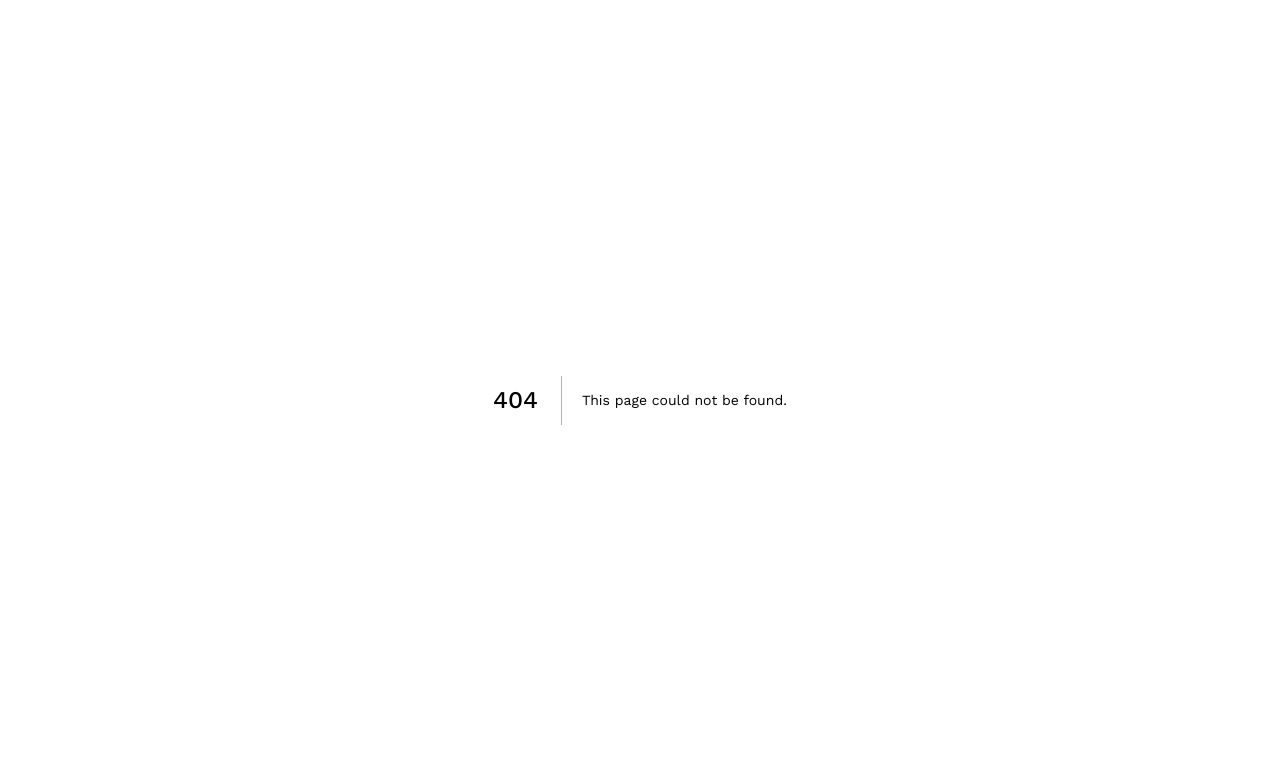
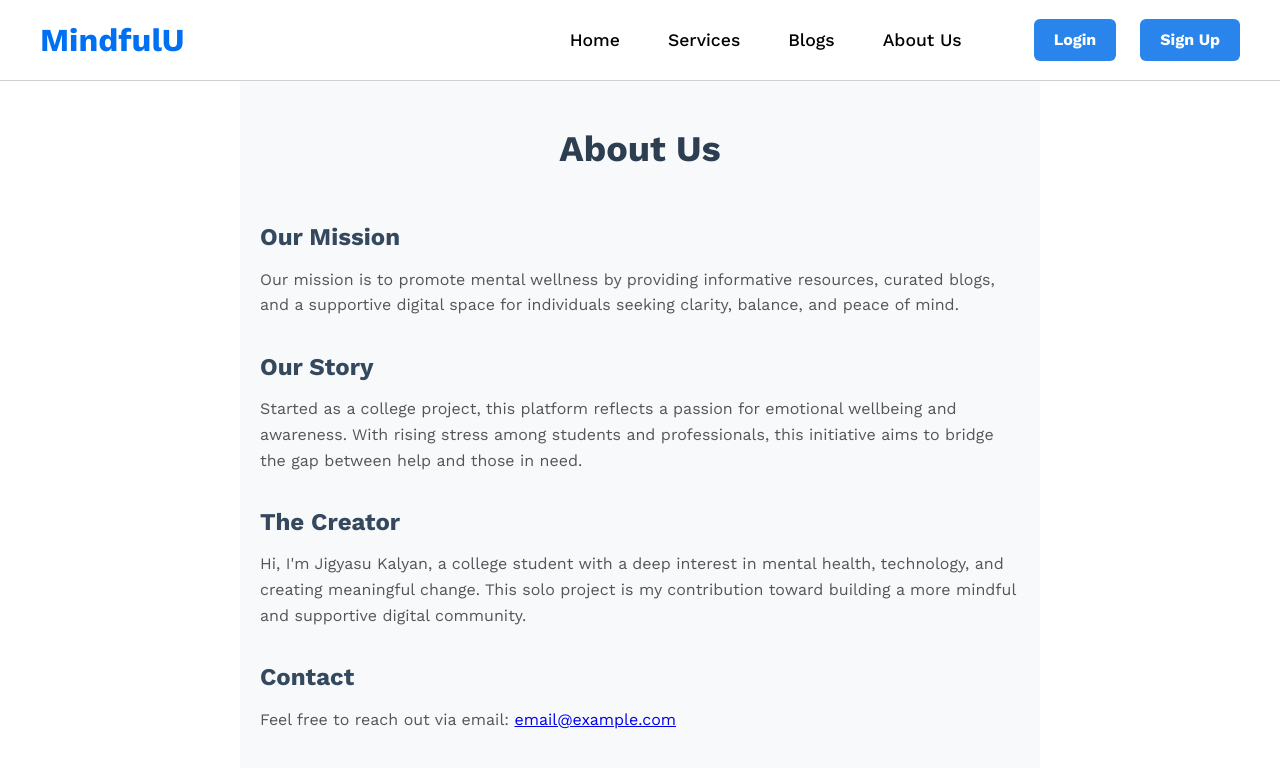
Before and after one commit to jigyasu-kalyan/capstone-sem-2, a Next.js app: page /AboutUs in a window 1280 px wide. Before the commit this address had no page. Shown: the top 768 px of the page. Built offline with nearby package versions, Linux system fonts and the light colour scheme.

Commit message:
About Page Completed

```diff
--- /dev/null
+++ b/app/AboutUs/AboutUs.module.css
@@ -0,0 +1,29 @@
+.aboutContainer {
+  max-width: 800px;
+  margin: 0 auto;
+  padding: 40px 20px;
+  background-color: #f8f9fa;
+  line-height: 1.6;
+}
+
+.heading {
+  font-size: 36px;
+  text-align: center;
+  margin-bottom: 40px;
+  color: #2c3e50;
+}
+
+.aboutSection {
+  margin-bottom: 30px;
+}
+
+.aboutSection h2 {
+  font-size: 24px;
+  color: #34495e;
+  margin-bottom: 10px;
+}
+
+.aboutSection p {
+  font-size: 16px;
+  color: #555;
+}
--- /dev/null
+++ b/app/AboutUs/page.js
@@ -0,0 +1,53 @@
+'use client';
+
+import React from 'react';
+import styles from './AboutUs.module.css';
+import Header from '@/components/Header';
+
+const About = () => {
+  return (
+    <>
+        <Header />
+
+        <div className={styles.aboutContainer}>
+        <h1 className={styles.heading}>About Us</h1>
+
+        <section className={styles.aboutSection}>
+            <h2>Our Mission</h2>
+            <p>
+            Our mission is to promote mental wellness by providing informative resources,
+            curated blogs, and a supportive digital space for individuals seeking clarity,
+            balance, and peace of mind.
+            </p>
+        </section>
+
+        <section className={styles.aboutSection}>
+            <h2>Our Story</h2>
+            <p>
+            Started as a college project, this platform reflects a passion for emotional
+            wellbeing and awareness. With rising stress among students and professionals,
+            this initiative aims to bridge the gap between help and those in need.
+            </p>
+        </section>
+
+        <section className={styles.aboutSection}>
+            <h2>The Creator</h2>
+            <p>
+            Hi, I'm Jigyasu Kalyan, a college student with a deep interest in mental health,
+            technology, and creating meaningful change. This solo project is my contribution
+            toward building a more mindful and supportive digital community.
+            </p>
+        </section>
+
+        <section className={styles.aboutSection}>
+            <h2>Contact</h2>
+            <p>
+            Feel free to reach out via email: <a href="mailto:email@example.com">email@example.com</a>
+            </p>
+        </section>
+        </div>
+    </>
+  );
+};
+
+export default About;
--- a/components/Header.js
+++ b/components/Header.js
@@ -26,7 +26,7 @@ function Header() {
                 <a href='/' className={styles.navLink}>Home</a>
                 <a href='#' className={styles.navLink}>Services</a>
                 <a href='/Blog' className={styles.navLink}>Blogs</a>
-                <a href='#' className={styles.navLink}>About Us</a>
+                <a href='/AboutUs' className={styles.navLink}>About Us</a>
             </nav>
 
             <div className={styles.authButtons}>
```
Also changed, not shown: app/Blog/Services/IndividualCounselling/IndividualCounselling.module.css (added), app/Blog/Services/IndividualCounselling/page.js (added), app/Blog/Services/Services.module.css (added), app/Blog/Services/page.js (added).
